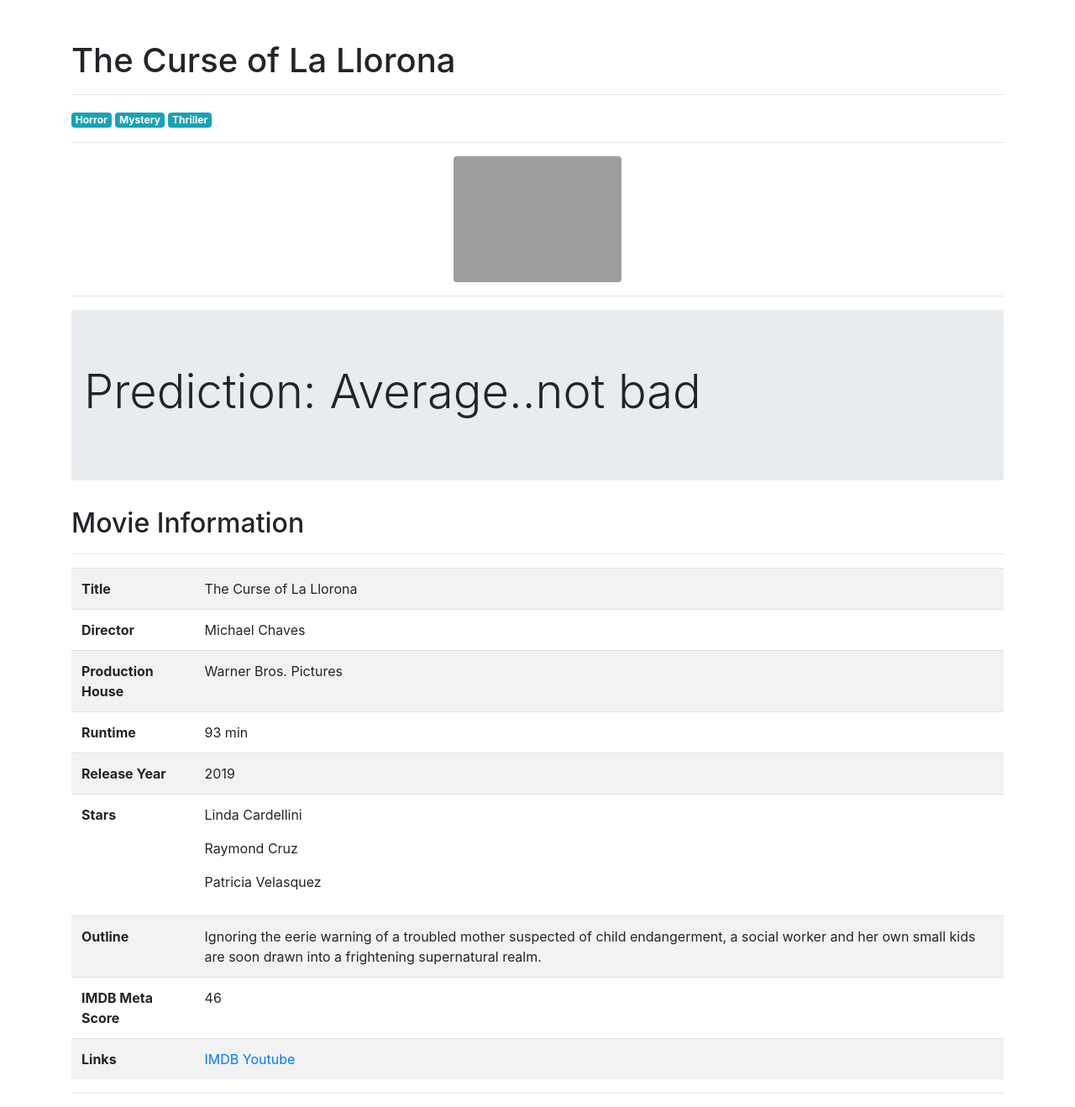
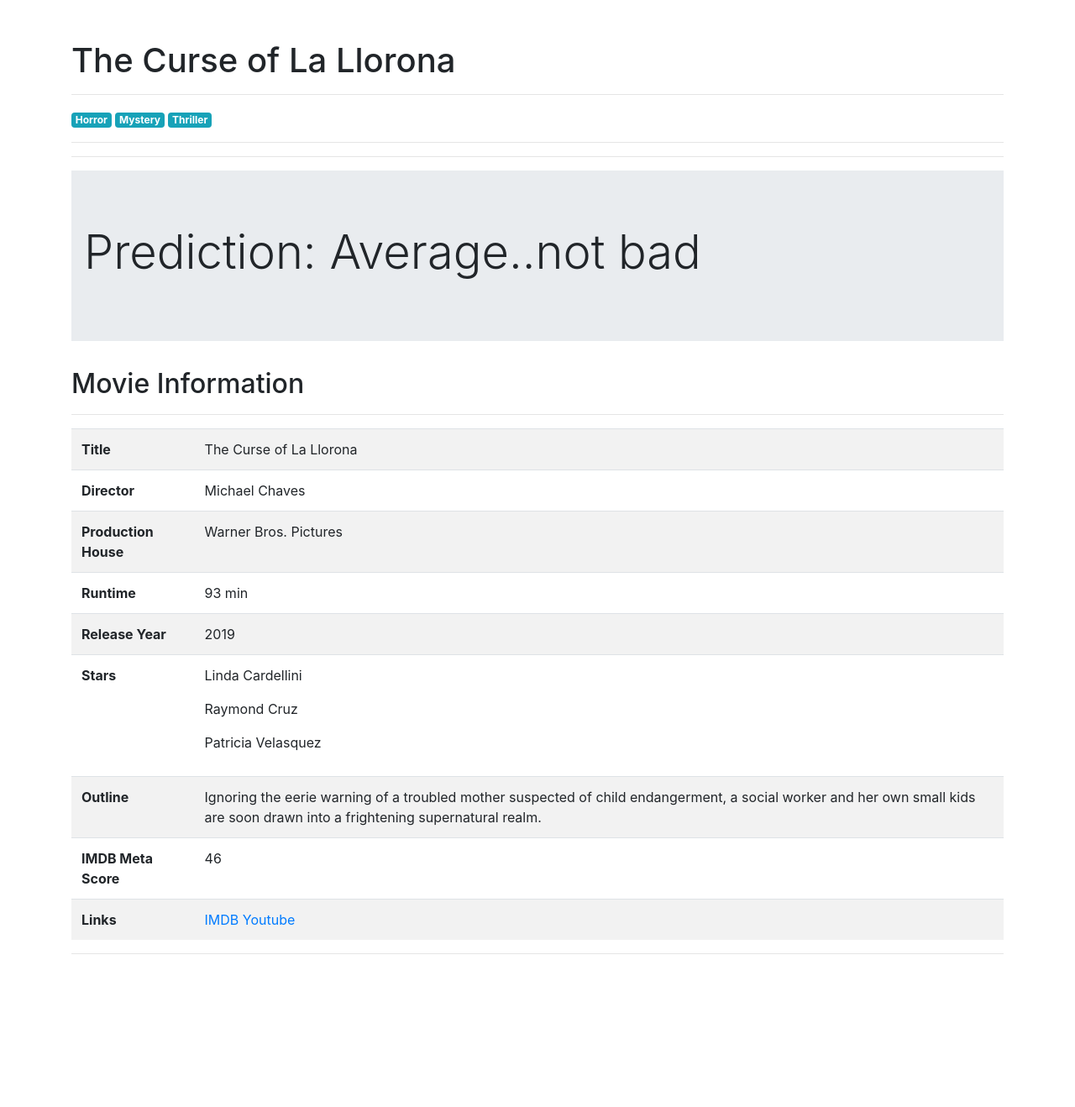
Before and after one commit to andromedaismynexthome/Simple-Movie-Success-Prediction, a Django app: page /movie/28/ in a window 1280 px wide. Shown: the part 56-1374 px from the top of the page at 84% size. After the commit the page ends 1192 px from the top, so only its background shows below. Run offline with Django 3.2, Linux system fonts and the light colour scheme; data comes from the database, SQL or seed files in the repository; some libraries are stand-ins or nearby versions; grey boxes are pictures that could not be loaded.

Commit message:
second checking

```diff
--- a/templates/movies/details.html
+++ b/templates/movies/details.html
@@ -25,9 +25,7 @@
 
             <!-- Preview Image -->
 
-            <div class="text-center">
-                <img class="img-fluid rounded" src="{{ detail.image }}" alt="Responsive image" width="200px" height="200px" >
-            </div>
+
 
 
             <hr>
```
